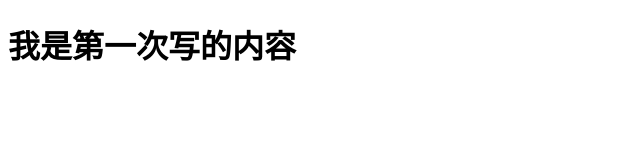
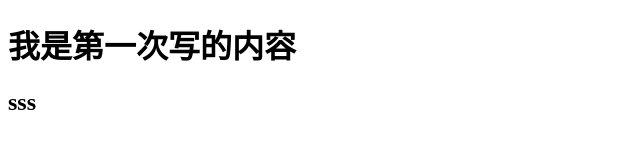
Before and after one commit to AKfol/QD1807_4, a plain HTML site: page index.html in a window 1280 px wide. Shown: the full height of the page, 0-640 px from the left. Drawn offline with Linux system fonts and the light colour scheme.

Commit message:
这是第二次提交

```diff
--- a/index.html
+++ b/index.html
@@ -6,5 +6,6 @@
 	</head>
 	<body>
 		<h1>我是第一次写的内容</h1>
+		<h2>sss</h2>
 	</body>
 </html>
```
